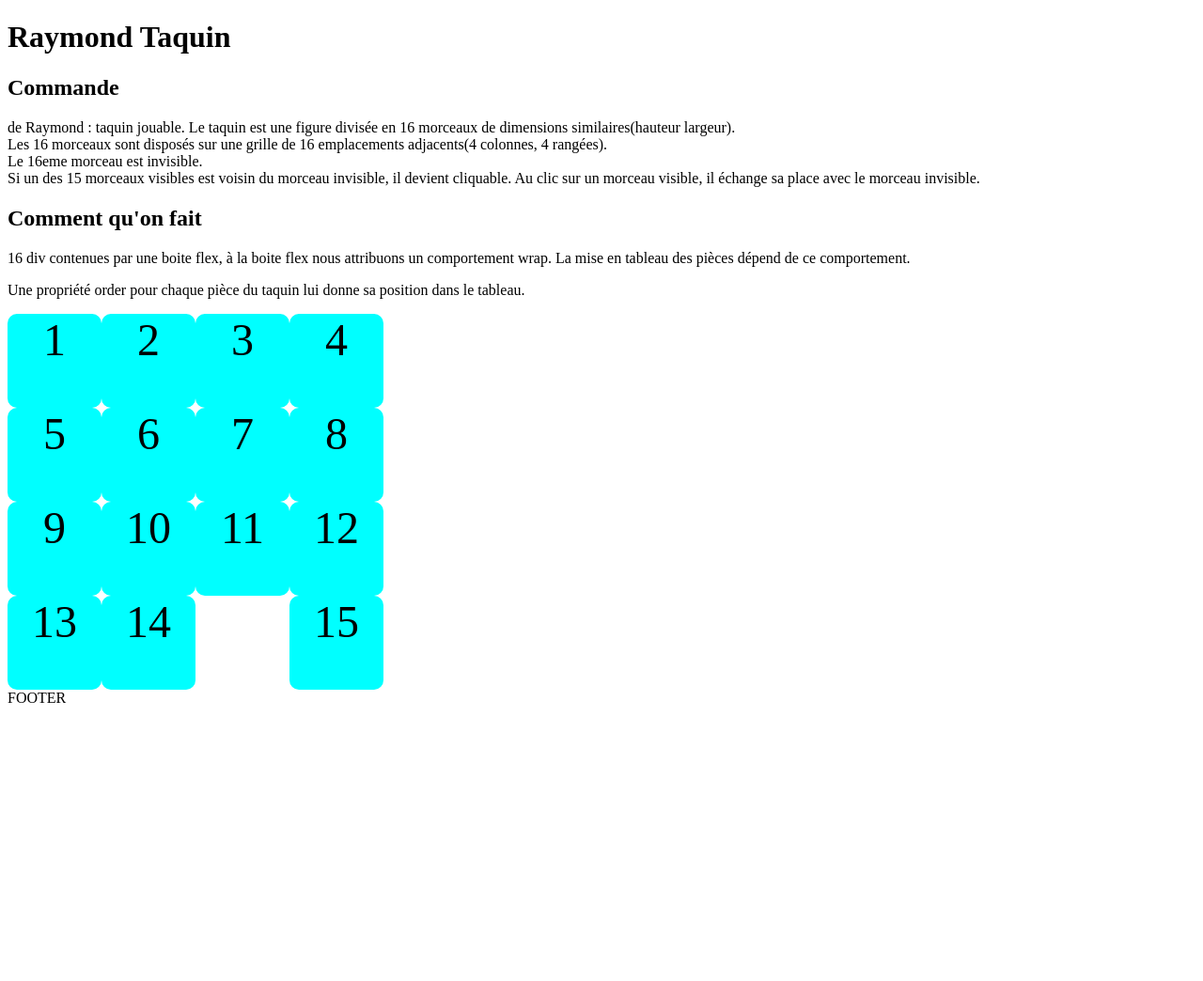
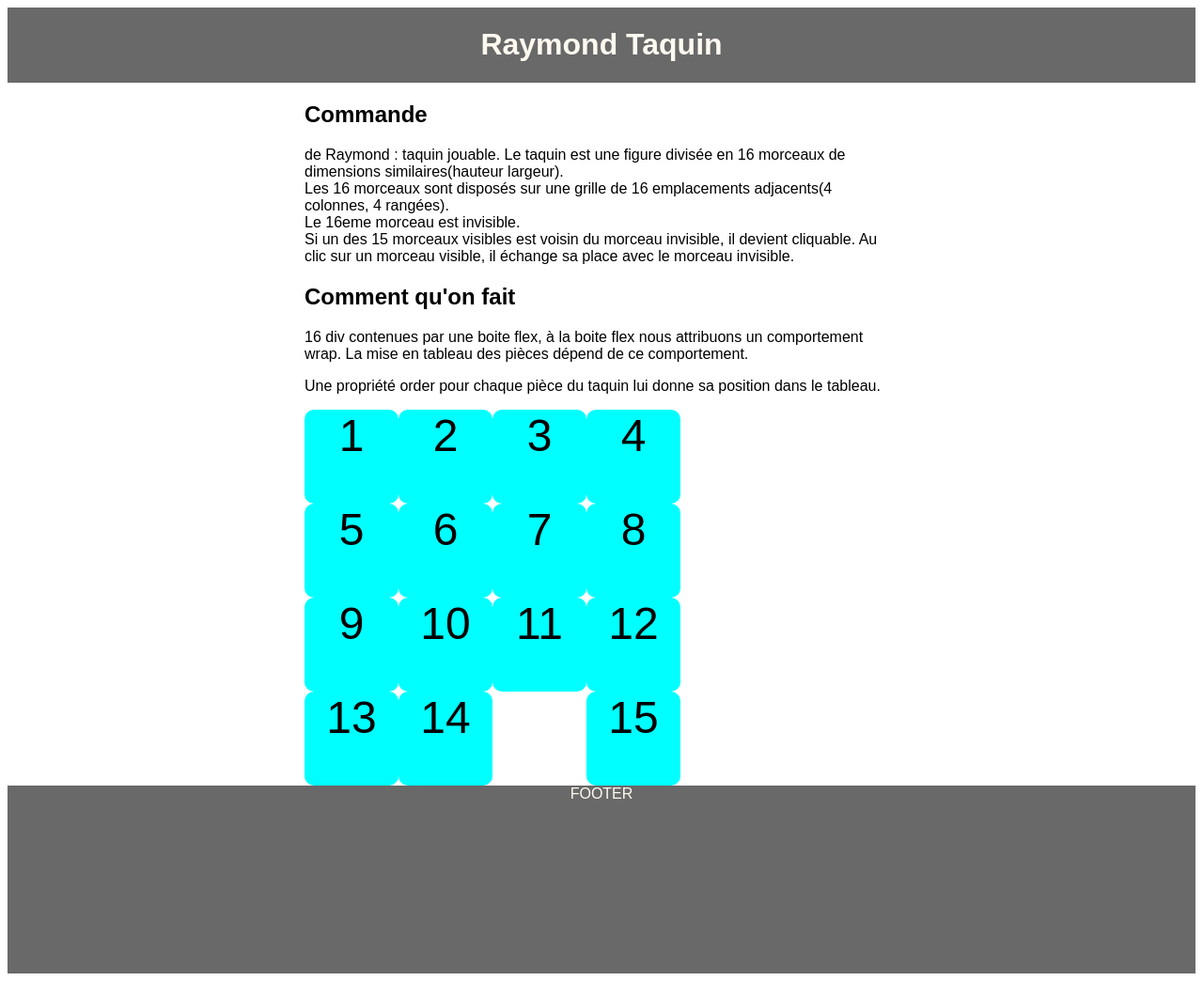
Before and after one commit to wawatusee/taquin, a PHP site: page /taquin.html in a window 1280 px wide. Shown: the whole page at 94% size. Before the commit the page ends 748 px from the top, so only its background shows below. Run offline with PHP 8.4, Linux system fonts and the light colour scheme.

Commit message:
Modif css pour display grid
Pour utiliser display grid les css ciblent scene et presentation

```diff
--- a/css/taquin.css
+++ b/css/taquin.css
@@ -1,3 +1,42 @@
+/*STRUCTURE*/
+body{
+    font-family: sans-serif;
+
+}
+.c1{
+    display: grid;
+    grid-template-columns: 25% 50% auto;
+    grid-template-rows: auto auto auto 200px;
+}
+header{
+grid-row: 1/2;
+grid-column: 1/-1;
+}
+#presentation{
+grid-row: 2/3;
+grid-column: 2/3;
+}
+#scene{
+grid-row: 3/4;
+grid-column: 2/4;
+}
+footer{
+    grid-row: 4/5;
+    grid-column: 1/4;
+}
+/*HABILLAGE*/
+body{
+    font-family: sans-serif;
+}
+header,footer{
+    background-color: dimgrey;
+    text-align: center;
+    color: floralwhite;
+}
+footer{
+    text-align: center;
+}
+/*TAQUIN*/
 .taquin {
     width: 400px;
     display: flex;
```
